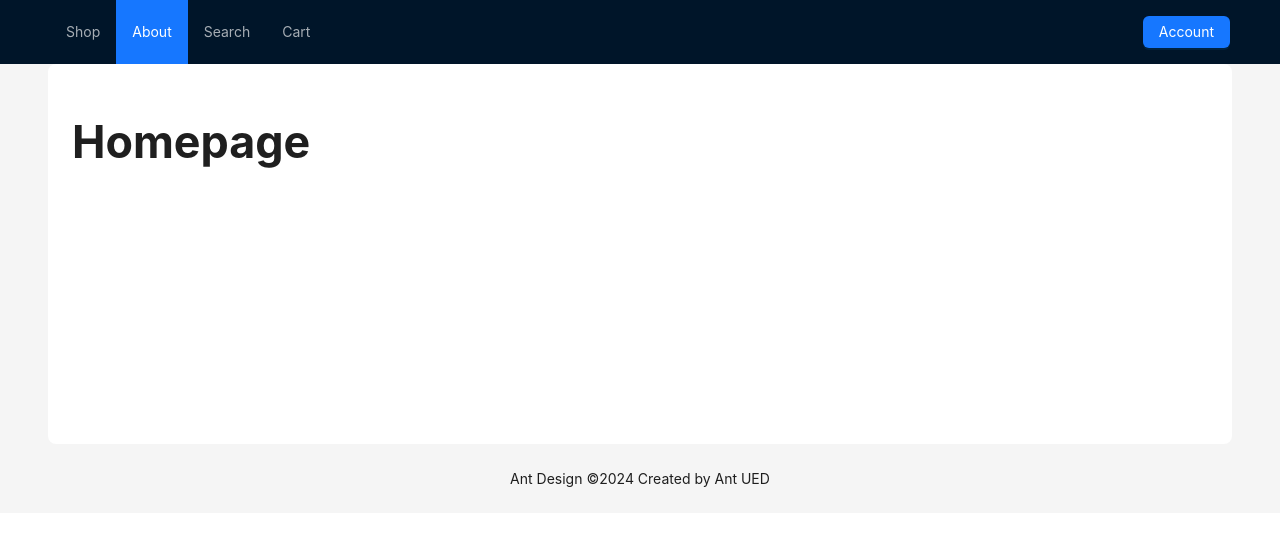
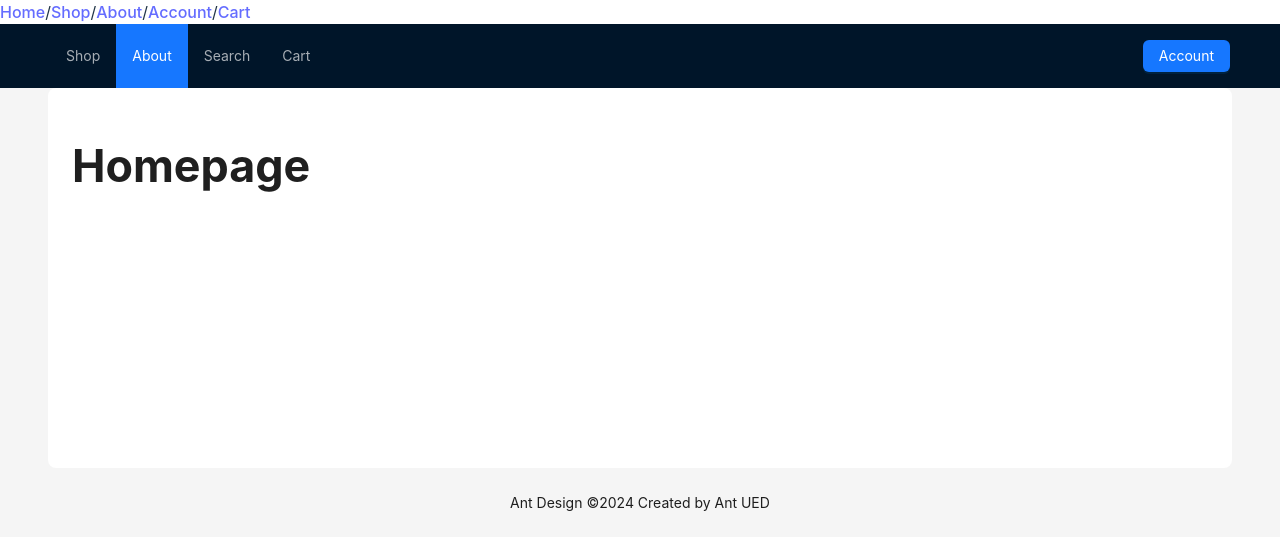
Before and after one commit to jojojonit/eautopia, a React (Vite) app: page / in a window 1280 px wide. Shown: the top 550 px of the page. Built offline with nearby package versions, Linux system fonts and the light colour scheme; no server answers.

Commit message:
added nav bar for testing

```diff
--- /dev/null
+++ b/src/components/Navbar/Navbar.jsx
@@ -0,0 +1,16 @@
+import { NavLink } from "react-router-dom";
+
+export default function Navbar({ user }) {
+  return (
+    <>
+      <nav>
+        <NavLink to="/">Home</NavLink>/<NavLink to="/shop">Shop</NavLink>/
+        <NavLink to="/shop">About</NavLink>/
+        <NavLink to={user ? "/account/user" : "/account/login"}>
+          Account
+        </NavLink>
+        /<NavLink to="/shop">Cart</NavLink>
+      </nav>
+    </>
+  );
+}
--- a/src/pages/App/App.jsx
+++ b/src/pages/App/App.jsx
@@ -11,6 +11,7 @@ import CreateProductPage from "../AdminPage/CreateProductPage";
 import ShopPage from "../ShopPage/ShopPage";
 
 import { getAllProducts } from "../../utilities/product-service";
+import Navbar from "../../components/Navbar/Navbar";
 
 function App() {
   const [user, setUser] = useState(getUser());
@@ -37,6 +38,7 @@ function App() {
   };
   return (
     <>
+      <Navbar user={user} />
       <Routes>
         <Route path="/" element={<Homepage user={user} setUser={setUser} />} />
         <Route
```
